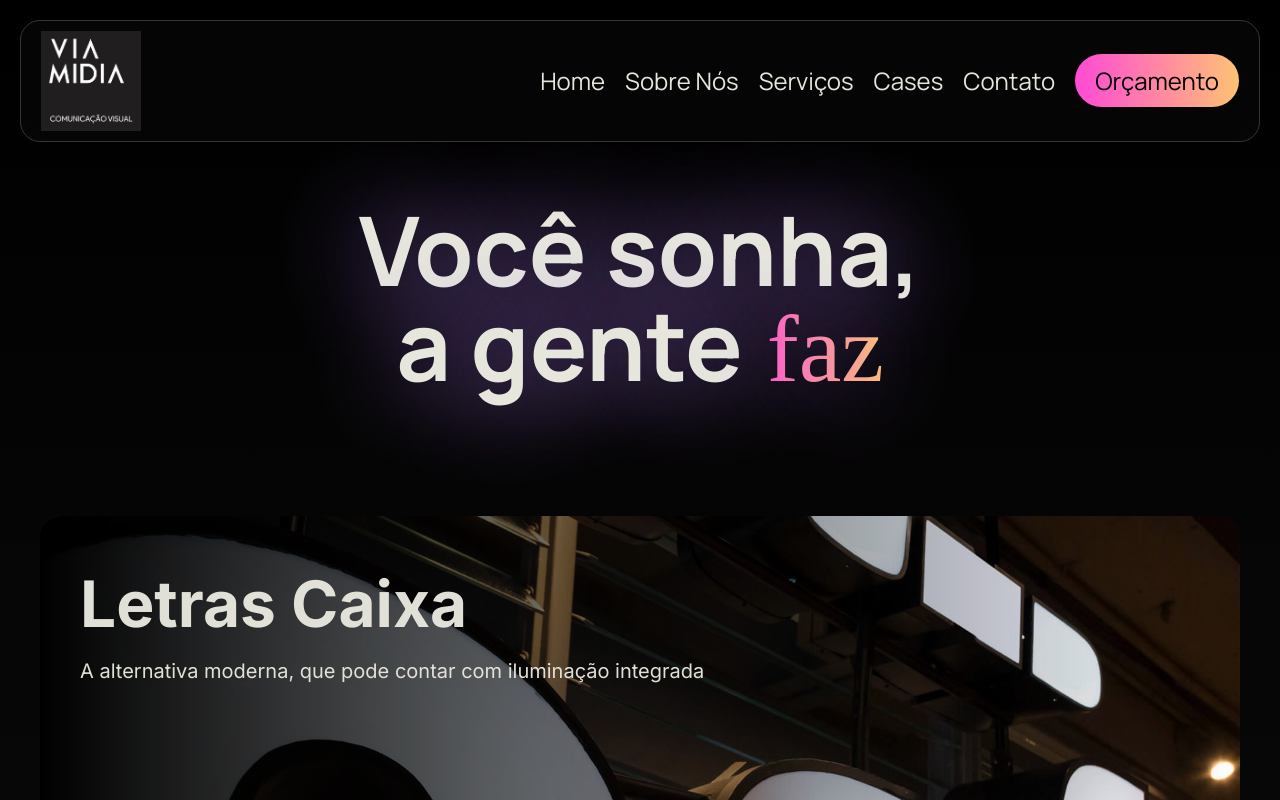
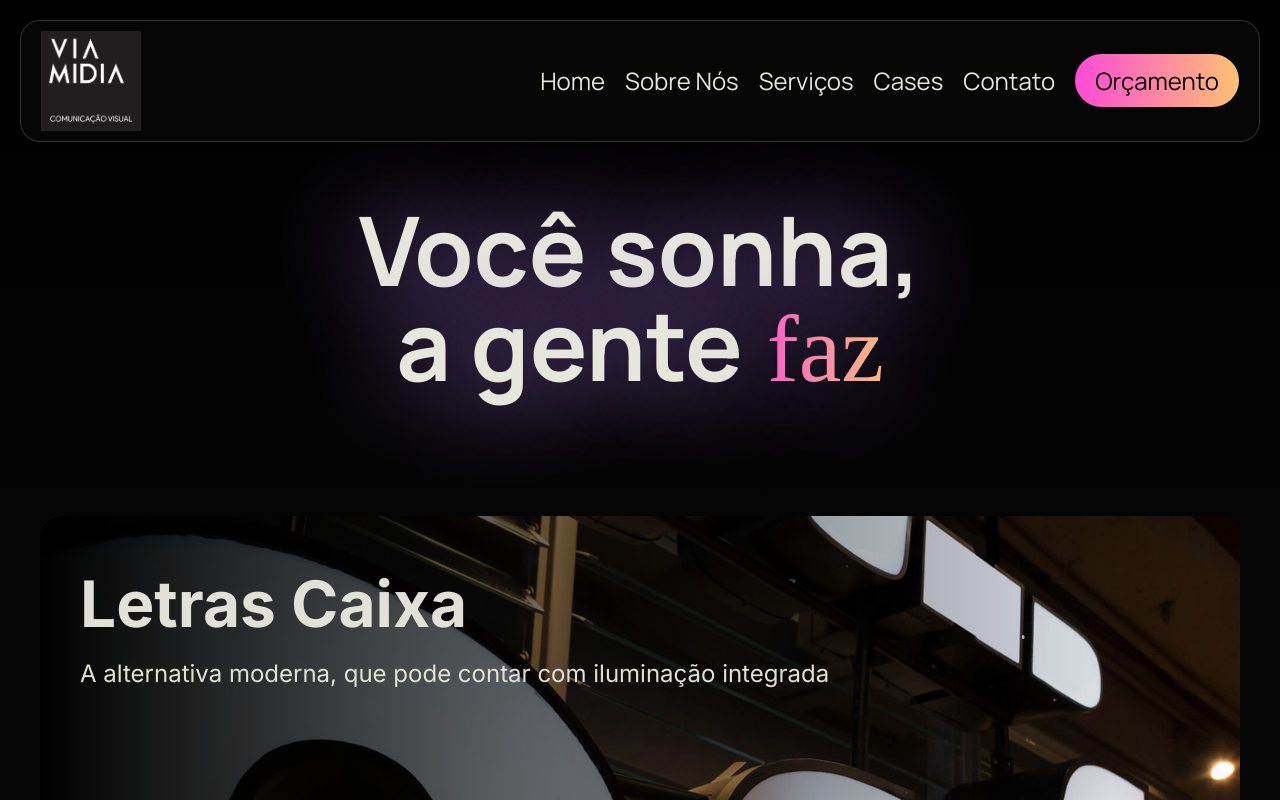
Before and after one commit to felipe-torress/viamidia-website, a Next.js app: page / in a window 1280 px wide. Shown: the top 800 px of the page. Built offline with nearby package versions, Linux system fonts and the light colour scheme; grey boxes are pictures that could not be loaded; a web font is replaced by a local one.

Commit message:
feat: add font styles on typography.module.css :art:

```diff
--- a/src/app/styles/typography.module.css
+++ b/src/app/styles/typography.module.css
@@ -29,7 +29,21 @@
 .bodyLarge {
   font-size: "Manrope", sans-serif;
   font-weight: 400;
-  font-size: 20px;
+  font-size: 24px;
+  color: var(--soft-grey);
+}
+
+.body {
+  font-size: "Manrope", sans-serif;
+  font-weight: 400;
+  font-size: 24px;
+  color: var(--soft-grey);
+}
+
+.bodySmall {
+  font-size: "Manrope", sans-serif;
+  font-weight: 400;
+  font-size: 16px;
   color: var(--soft-grey);
 }
 
```
